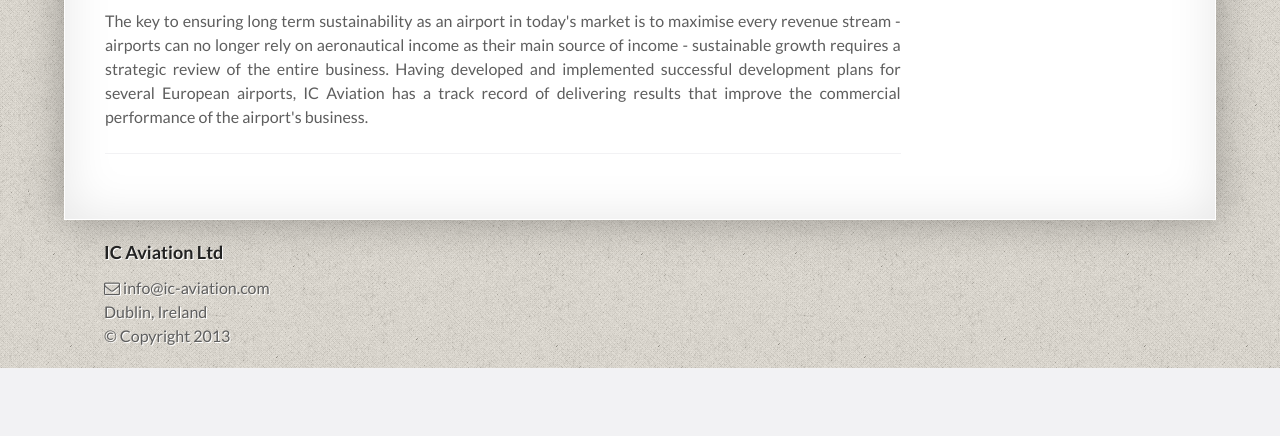
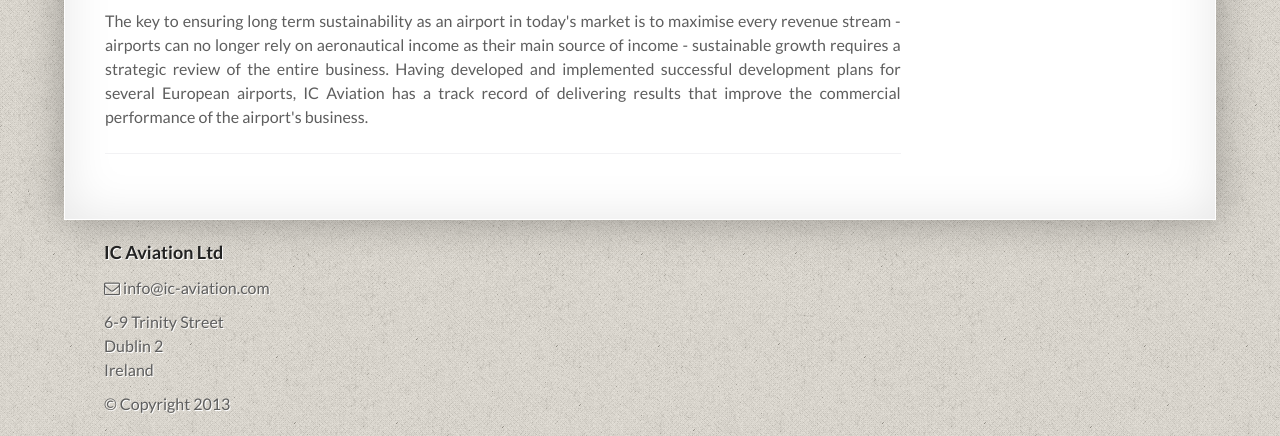
Before and after one commit to domurtag/ic-aviation, a plain HTML site: page development.html in a window 1280 px wide. Shown: the part 837-1273 px from the top of the page. Before the commit the page ends 1205 px from the top, so only its background shows below. Drawn offline with Linux system fonts and the light colour scheme.

Commit message:
updated address

```diff
--- a/development.html
+++ b/development.html
@@ -168,10 +168,15 @@
                     </h3>
                     <span title="Click to send us an email">
                         <a class="email" href="mailto:info@ic-aviation.com">
-                            <i class="icon-envelope"></i> info@ic-aviation.com</a>
+                            <i class="icon-envelope"></i> info@ic-aviation.com
+                        </a>
                     </span>
-                    <span>Dublin, Ireland</span>
-                    <div>&copy; Copyright 2013</div>
+                    <div class="v-spacer">
+                        <span>6-9 Trinity Street</span>
+                        <span>Dublin 2</span>
+                        <span>Ireland</span>
+                    </div>
+                    <span>&copy; Copyright 2013</span>
                 </div>
             </div>
         </div>
--- a/stylesheets/custom.css
+++ b/stylesheets/custom.css
@@ -57,7 +57,6 @@ article h1 {
     font-size: 16px;
     line-height: 16px;
     padding: 9px 5px;
-
 }
 
 .list-widget ul {
@@ -107,3 +106,8 @@ article p + h2 {
 .nav-tabs > li > a, .nav-pills > li > a {
     line-height: 18px
 }
+
+.v-spacer {
+    margin-top: 10px;
+    margin-bottom: 10px;
+}
```
Also changed, not shown: index.html (+8 -3 lines), learning.html (+8 -3 lines), management.html (+8 -3 lines), tourism.html (+8 -3 lines).
